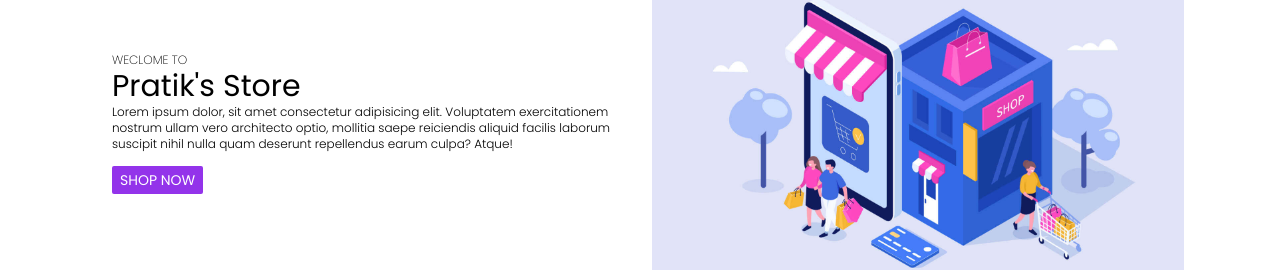
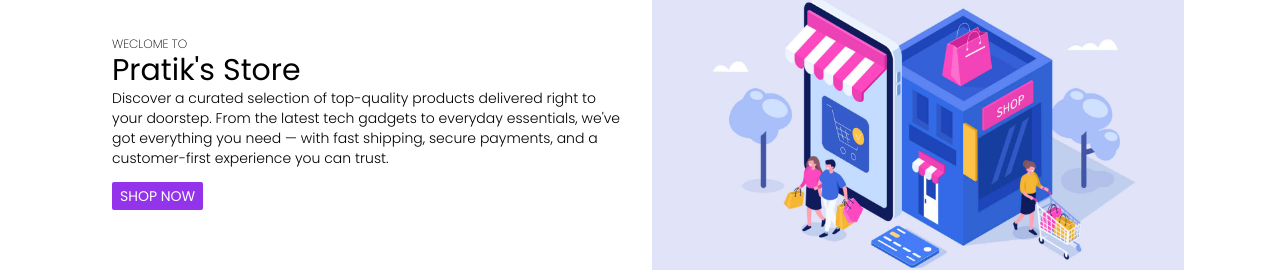
Before and after one commit to pratikwillcode/nexx-market, a React (Vite) app: page / in a window 1280 px wide. Shown: the part 176-446 px from the top of the page. Built offline with nearby package versions, Linux system fonts and the light colour scheme; no server answers.

Commit message:
Update Home.jsx

```diff
--- a/src/components/pages/Home.jsx
+++ b/src/components/pages/Home.jsx
@@ -59,7 +59,7 @@ function Home() {
             <div className='w-full md:p-4'>
               <div className='text-xs font-extralight'>WECLOME TO</div>
               <h1 className='text-3xl'>Pratik's Store</h1>
-              <p className=' text-xs font-light pb-4'>Lorem ipsum dolor, sit amet consectetur adipisicing elit. Voluptatem exercitationem nostrum ullam vero architecto optio, mollitia saepe reiciendis aliquid facilis laborum suscipit nihil nulla quam deserunt repellendus earum culpa? Atque!</p>
+              <p className=' text-sm font-light pb-4'>Discover a curated selection of top-quality products delivered right to your doorstep. From the latest tech gadgets to everyday essentials, we've got everything you need — with fast shipping, secure payments, and a customer-first experience you can trust.</p>
               <NavLink to='/products' className='p-1 px-2 bg-purple-600 text-white text-sm my-2 rounded-sm'>SHOP NOW</NavLink>
             </div>
             <div className='w-full'>
```
